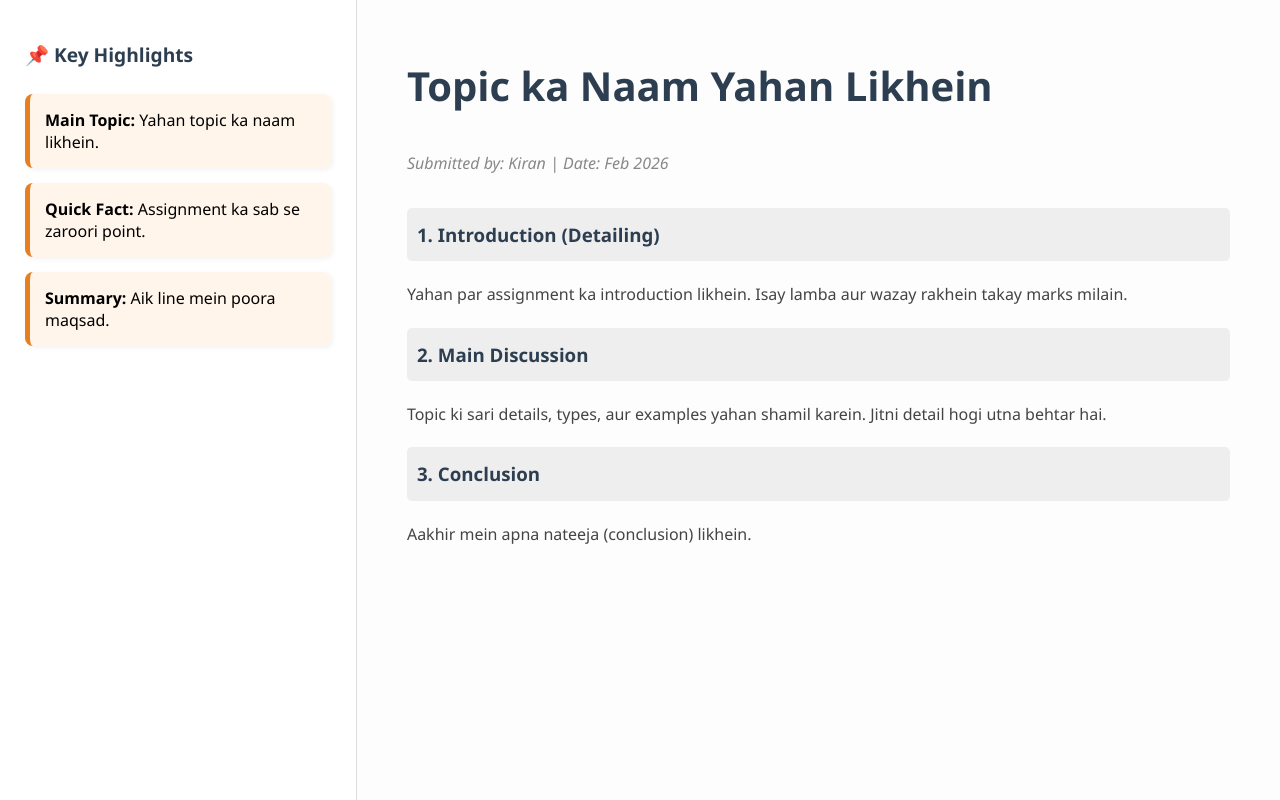
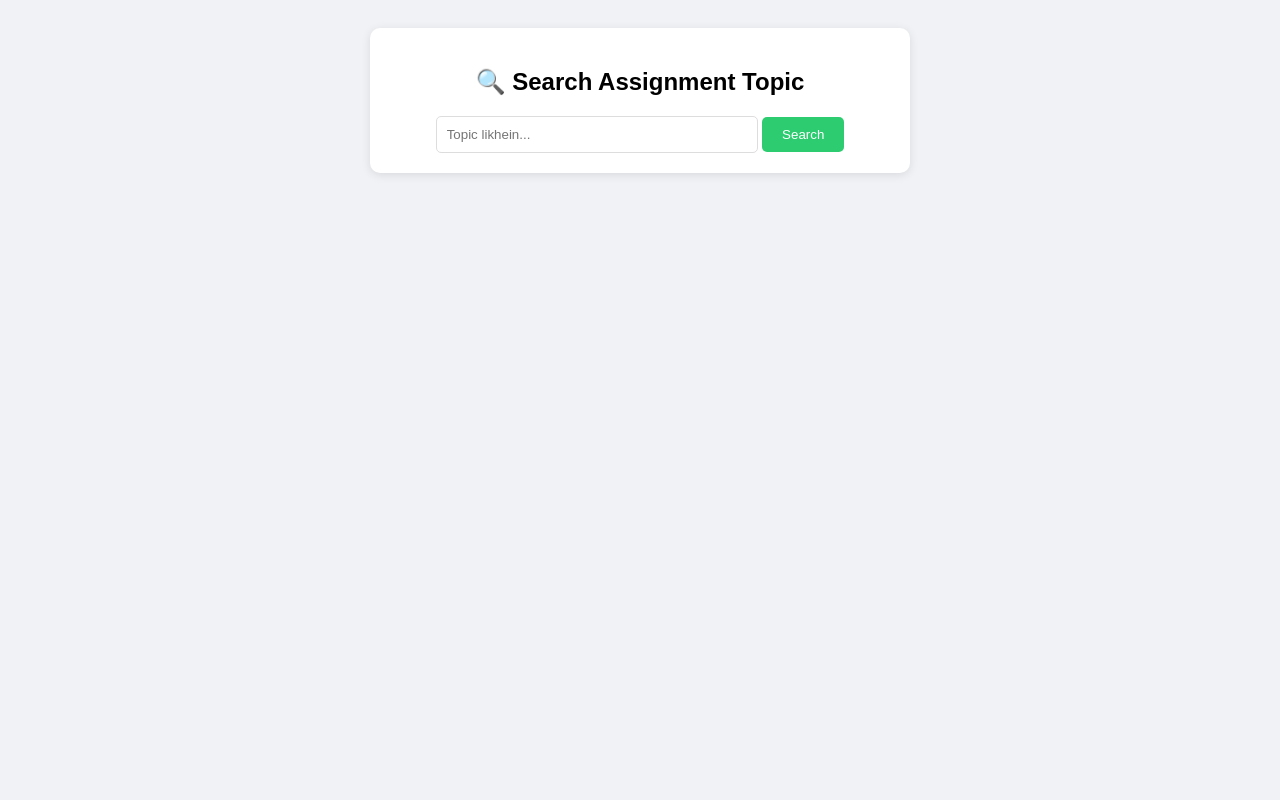
Before and after one commit to sad70212-dotcom/kiran-assignment, a plain HTML site: page index.html in a window 1280 px wide. Drawn offline with Linux system fonts and the light colour scheme.

Commit message:
Update index.html

```diff
--- a/index.html
+++ b/index.html
@@ -2,51 +2,39 @@
 <html lang="en">
 <head>
     <meta charset="UTF-8">
-    <meta name="viewport" content="width=device-width, initial-scale=1.0">
-    <title>Kiran's Assignment</title>
+    <title>Kiran's Search Assignment</title>
     <style>
-        :root { --main: #2c3e50; --highlight: #e67e22; }
-        body { font-family: 'Segoe UI', Arial, sans-serif; margin: 0; display: flex; background: #fdfdfd; }
-
-        /* 1: Highlights Section (Side Bar) */
-        .sidebar { width: 30%; background: #ffffff; padding: 25px; height: 100vh; position: sticky; top: 0; border-right: 1px solid #ddd; box-sizing: border-box; }
-        .sidebar h2 { color: var(--main); : 3px solid var(--highlight); padding-bottom: 10px; font-size: 1.2rem; }
-        .h-card { background: #fff5eb; padding: 15px; margin: 15px 0; border-radius: 8px; border-left: 5px solid var(--highlight); box-shadow: 2px 2px 5px rgba(0,0,0,0.05); }
-
-        /* 2: Detailing Section (Main Area) */
-        .main { width: 70%; padding: 50px; line-height: 1.8; color: #444; }
-        h1 { color: var(--main); font-size: 2.5rem; margin-top: 0; }
-        .meta { color: #888; margin-bottom: 30px; font-style: italic; }
-        h3 { color: var(--main); background: #eee; padding: 10px; border-radius: 5px; }
-        .detail-text { margin-bottom: 40px; text-align: justify; }
-
-        @media (max-width: 768px) { body { flex-direction: column; } .sidebar, .main { width: 100%; height: auto; position: relative; } }
+        body { font-family: sans-serif; background: #f0f2f5; text-align: center; padding: 20px; }
+        .search-area { background: white; padding: 20px; border-radius: 10px; box-shadow: 0 2px 10px rgba(0,0,0,0.1); max-width: 500px; margin: 0 auto 20px; }
+        input { padding: 10px; width: 60%; border-radius: 5px; border: 1px solid #ddd; }
+        button { padding: 10px 20px; background: #2ecc71; color: white; border: none; border-radius: 5px; cursor: pointer; }
+        #result { background: white; padding: 30px; border-radius: 10px; text-align: left; max-width: 700px; margin: 0 auto; display: none; }
     </style>
 </head>
 <body>
 
-    <div class="sidebar">
-        <h2>📌 Key Highlights</h2>
-        <div class="h-card"><b>Main Topic:</b> Yahan topic ka naam likhein.</div>
-        <div class="h-card"><b>Quick Fact:</b> Assignment ka sab se zaroori point.</div>
-        <div class="h-card"><b>Summary:</b> Aik line mein poora maqsad.</div>
+    <div class="search-area">
+        <h2>🔍 Search Assignment Topic</h2>
+        <input type="text" id="topicInput" placeholder="Topic likhein...">
+        <button onclick="searchTopic()">Search</button>
     </div>
 
-    <div class="main">
-        <h1>Topic ka Naam Yahan Likhein</h1>
-        <div class="meta">Submitted by: Kiran | Date: Feb 2026</div>
-
-        <div class="detail-text">
-            <h3>1. Introduction (Detailing)</h3>
-            <p>Yahan par assignment ka introduction likhein. Isay lamba aur wazay rakhein takay marks milain.</p>
-
-            <h3>2. Main Discussion</h3>
-            <p>Topic ki sari details, types, aur examples yahan shamil karein. Jitni detail hogi utna behtar hai.</p>
-
-            <h3>3. Conclusion</h3>
-            <p>Aakhir mein apna nateeja (conclusion) likhein.</p>
-        </div>
+    <div id="result">
+        <h1 id="title"></h1>
+        <p id="details"></p>
     </div>
 
+    <script>
+        async function searchTopic() {
+            let t = document.getElementById('topicInput').value;
+            let res = await fetch(`https://en.wikipedia.org/api/rest_v1/page/summary/${t}`);
+            let data = await res.json();
+            if(data.title) {
+                document.getElementById('result').style.display = 'block';
+                document.getElementById('title').innerText = data.title;
+                document.getElementById('details').innerText = data.extract;
+            } else { alert("Topic nahi mila!"); }
+        }
+    </script>
 </body>
 </html>
```
